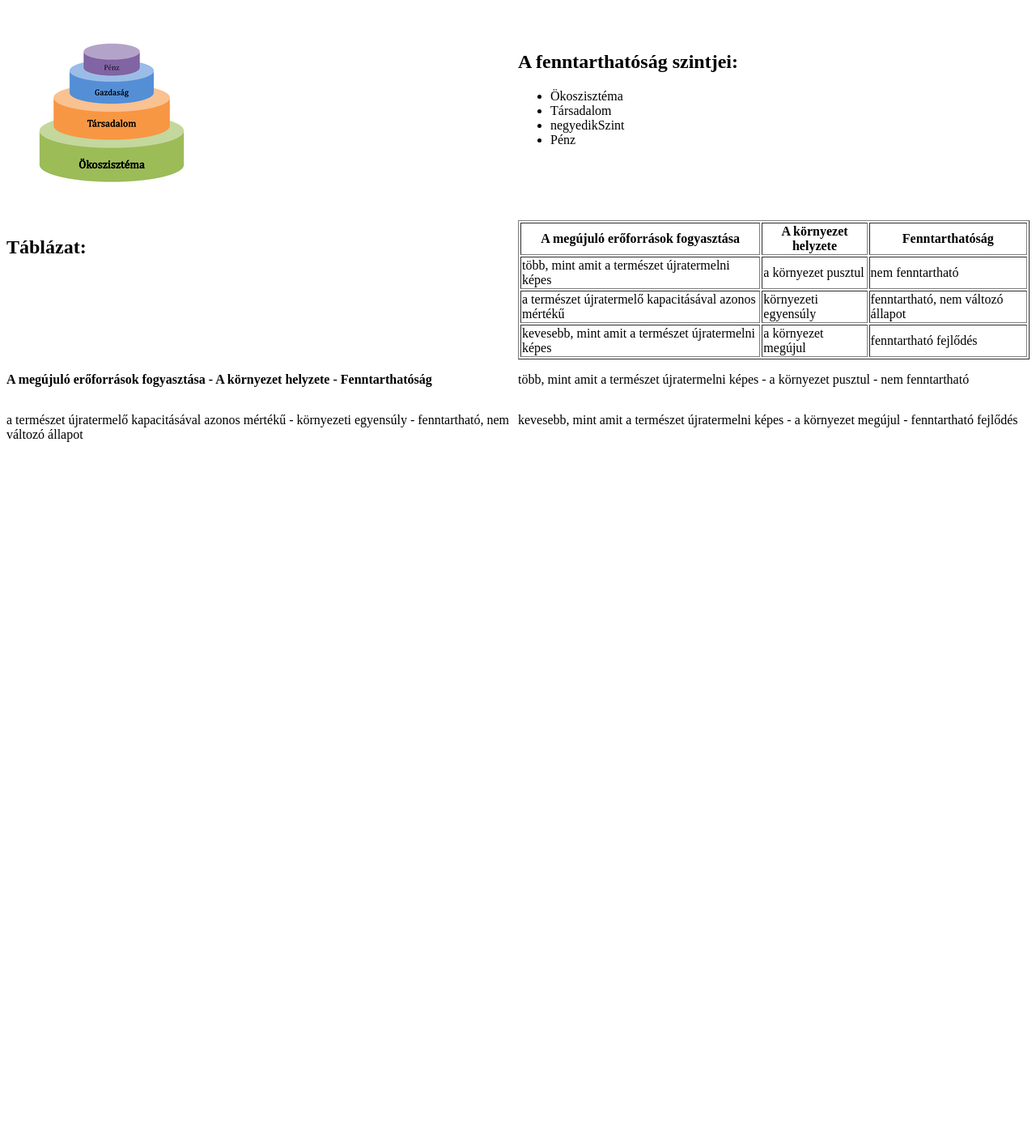
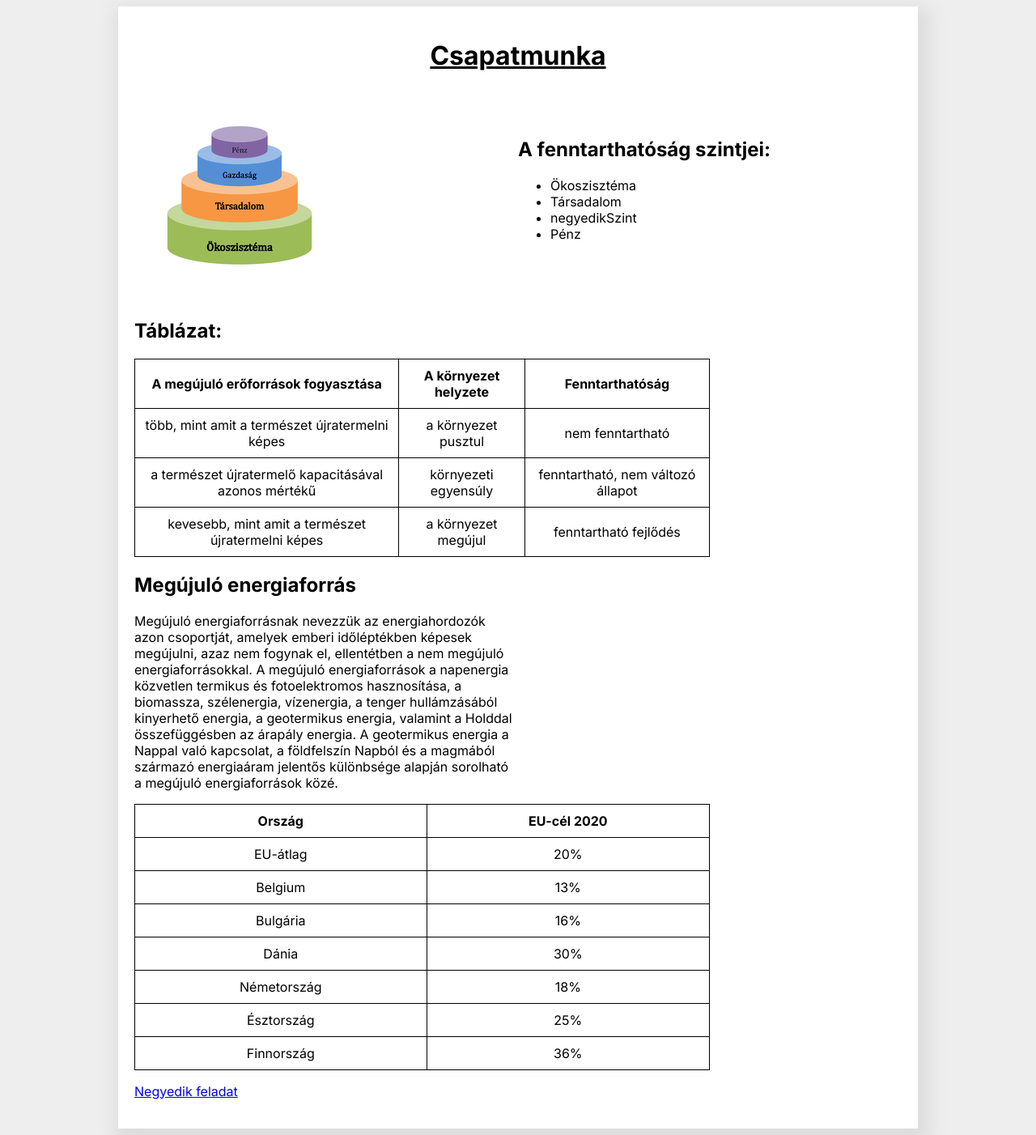
Before and after one commit to tothbarni/PHP3, a PHP site: page / in a window 1280 px wide. Shown: the whole page at 81% size. Before the commit the page ends 546 px from the top, so only its background shows below. Run offline with PHP 8.4, Linux system fonts and the light colour scheme.

Commit message:
ora vege

```diff
--- a/index.php
+++ b/index.php
@@ -3,18 +3,14 @@
 <head>
     <meta charset="UTF-8">
     <meta name="viewport" content="width=device-width, initial-scale=1.0">
+    <link rel="stylesheet" href="styles.css">
+    <link href="https://fonts.googleapis.com/css2?family=Inter:wght@300;400;500;600;700&display=swap" rel="stylesheet">
     <title>Csapatmunka</title>
 </head>
-<style>
-    body {
-        display: grid;
-        grid-template-columns: 1fr 1fr;
-    }
-    .szoveg {
-        margin-top: 35px;
-    }
-</style>
 <body>
+    <main>
+        <h1>Csapatmunka</h1>
+        <div class="grid">
             <?php
                 include 'fuggvenyek.php';
                 echo "<div class='kep'>";
@@ -34,7 +30,10 @@
                         <li>$negyedikSzint</li>
                       </ul>";
                 echo "</div>";
-
+            ?>
+        </div">
+        <?php
+            echo "<div class='tablazat'>";
                 bekezedes("Táblázat:");
                 $fogyasztas = [
                     "több, mint amit a természet újratermelni képes",
@@ -54,19 +53,45 @@
                     "fenntartható fejlődés"
                 ];
 
-        echo "<table border='1'>";
-        echo "<tr><th>A megújuló erőforrások fogyasztása</th><th>A környezet helyzete</th><th>Fenntarthatóság</th></tr>";
+                echo "<table>";
+                echo "<tr>
+                        <th>A megújuló erőforrások fogyasztása</th>
+                        <th>A környezet helyzete</th>
+                        <th>Fenntarthatóság</th>
+                      </tr>";
 
                 for ($i = 0; $i < count($fogyasztas); $i++) {
-            echo "<tr><td>{$fogyasztas[$i]}</td><td>{$kornyezet[$i]}</td><td>{$fenntarthatosag[$i]}</td></tr>";
+                    echo "<tr>
+                            <td>$fogyasztas[$i]</td>
+                            <td>$kornyezet[$i]</td>
+                            <td>$fenntarthatosag[$i]</td>
+                          </tr>";
                 }
+                echo "</table>";
+                bekezedes("Megújuló energiaforrás");
+                echo "<p>Megújuló energiaforrásnak nevezzük az energiahordozók azon csoportját, amelyek emberi időléptékben képesek megújulni, azaz nem fogynak el, ellentétben a nem megújuló energiaforrásokkal. A megújuló energiaforrások a napenergia közvetlen termikus és fotoelektromos hasznosítása, a biomassza, szélenergia, vízenergia, a tenger hullámzásából kinyerhető energia, a geotermikus energia, valamint a Holddal összefüggésben az árapály energia. A geotermikus energia a Nappal való kapcsolat, a földfelszín Napból és a magmából származó energiaáram jelentős különbsége alapján sorolható a megújuló energiaforrások közé.</p>";
+                $megUjAr = array(
+                    "EU-átlag"  => 20,
+                    "Belgium" => 13,
+                    "Bulgária" => 16,
+                    "Dánia" => 30,
+                    "Németország" => 18,
+                    "Észtország" => 25,
+                    "Finnország" => 36,
+                );
+                echo "<table border='1'>";
 
+                echo "<tr><th>Ország</th>
+                    <th>EU-cél 2020</th></tr>";
+
+                foreach ($megUjAr as $orszag => $cel) {
+                    echo "<tr><td>" . $orszag . "</td><td>" . $cel . "%</td></tr>";
+                }
                 echo "</table>";
-        echo "<p><strong>A megújuló erőforrások fogyasztása - A környezet helyzete - Fenntarthatóság</strong></p>";
+                echo "<p><a href='negyedik_feladat.php'>Negyedik feladat</a></p>";
+            echo "</div>";
 
-        for ($i = 0; $i < count($fogyasztas); $i++) {
-            echo "<p>{$fogyasztas[$i]} - {$kornyezet[$i]} - {$fenntarthatosag[$i]}</p>";
-        }
         ?>
+    </main>
 </body>
 </html>
--- /dev/null
+++ b/styles.css
@@ -0,0 +1,37 @@
+body {
+    background-color: rgb(238, 238, 238);
+    grid-template-columns: 1fr;
+    font-family: 'Inter', sans-serif;
+}
+.grid {
+    display: grid;
+    grid-template-columns: 1fr 1fr;
+}
+.szoveg {
+    margin-top: 40px;
+}
+
+table {
+    border-collapse: collapse;
+    width: 150%;
+}
+
+table th, td{
+    border: 1px solid black;
+    padding: 10px;
+}
+table td {
+    text-align: center;
+}
+h1 {
+    text-align: center;
+    text-decoration: underline;
+}
+main {
+    margin: auto;
+    width: 75%;
+    max-width: 1100px;
+    background-color: white;
+    box-shadow: 5px 10px 20px 10px  rgb(221, 221, 221);
+    padding: 20px;
+}
```
Also changed, not shown: negyedik_feladat.php (added, +29 -0 lines). Lines whose indentation alone changed are shown as unchanged.
